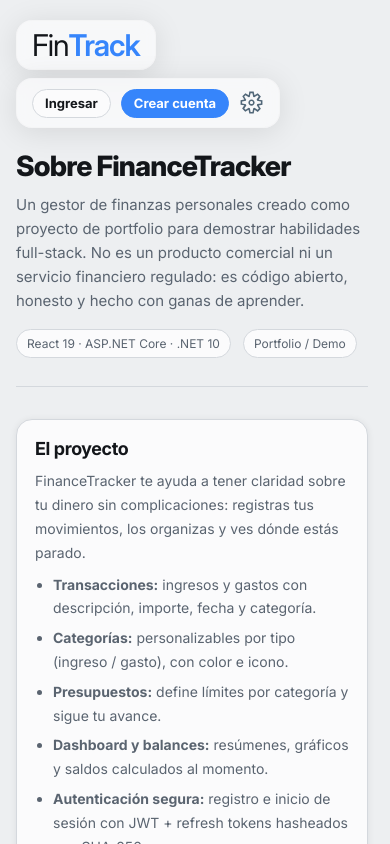
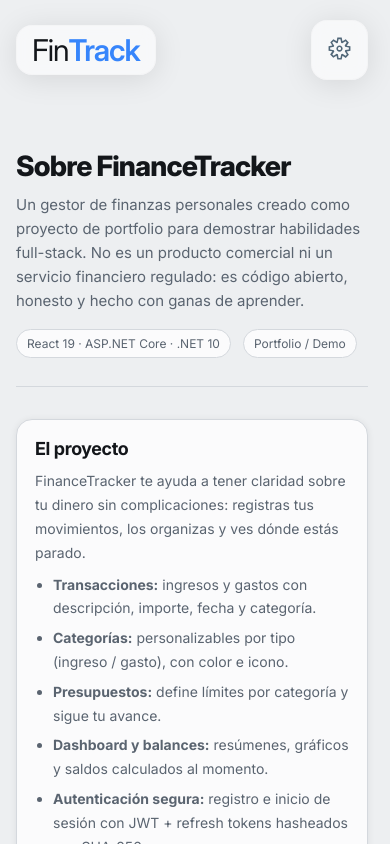
Before and after one commit to LucianoBarberis/FinanceTracker, a React (Vite) app in the folder Front-EndFinanceTracker/: page /about in a window 390 px wide. Shown: the top 844 px of the page. Built offline with nearby package versions, Linux system fonts and the light colour scheme; a web font is replaced by a local one.

Commit message:
Fix responsive

```diff
--- a/Front-EndFinanceTracker/src/components/layout/Header/Header.css
+++ b/Front-EndFinanceTracker/src/components/layout/Header/Header.css
@@ -273,9 +273,10 @@ header {
         top: 80px;
     }
 
-    .accountMenu {
-        height: 50px;
+    .accountMenu a {
+        font-size: 12px;
     }
+
 
     .logo{
         height: 50px;
@@ -287,6 +288,12 @@ header {
 
     .accountMenu {
         gap: 10px;
+    }
+}
+
+@media (max-width: 435px) {
+    .accountMenu a{
+        display: none;
     }
 }
 
--- a/Front-EndFinanceTracker/src/pages/Categories/Categories.css
+++ b/Front-EndFinanceTracker/src/pages/Categories/Categories.css
@@ -1,6 +1,5 @@
 .categories-page {
     padding: 0 var(--container-padding);
-    margin: 0 auto;
 }
 
 .categories-header {
```
